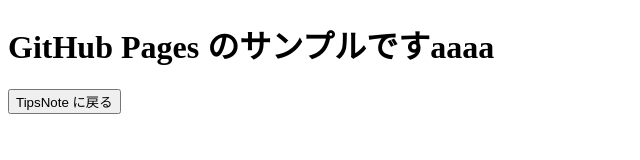
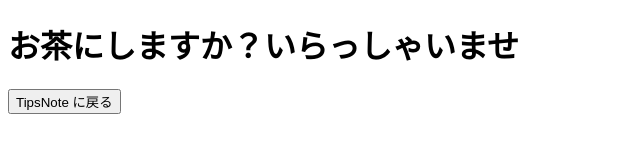
Before and after one commit to k-tsumura331/gh-pages-sample, a plain HTML site: page index.html in a window 1280 px wide. Shown: the whole page, without its empty margins (0-640 px from the left). Drawn offline with Linux system fonts and the light colour scheme.

Commit message:
Update index.html

```diff
--- a/index.html
+++ b/index.html
@@ -9,7 +9,7 @@
 
 <body>
 <main>
-  <h1>GitHub Pages のサンプルですaaaa</h1>
+  <h1>お茶にしますか？いらっしゃいませ</h1>
   <a href="http://www.tam-tam.co.jp/tipsnote/"><button>TipsNote に戻る</button></a>
 </main>
 
```
